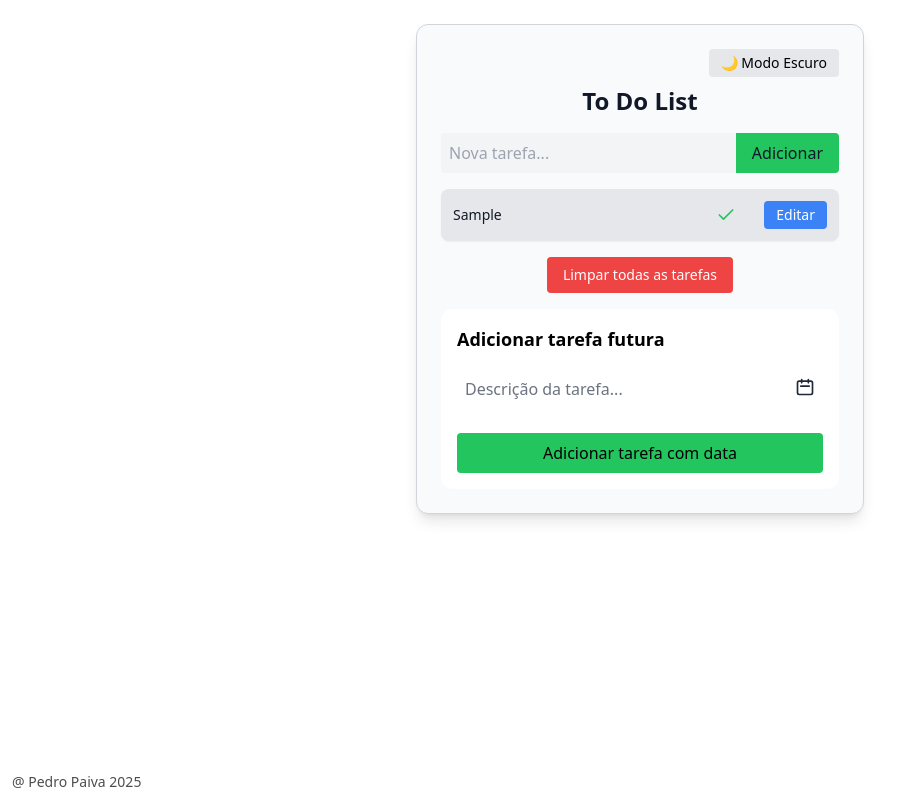
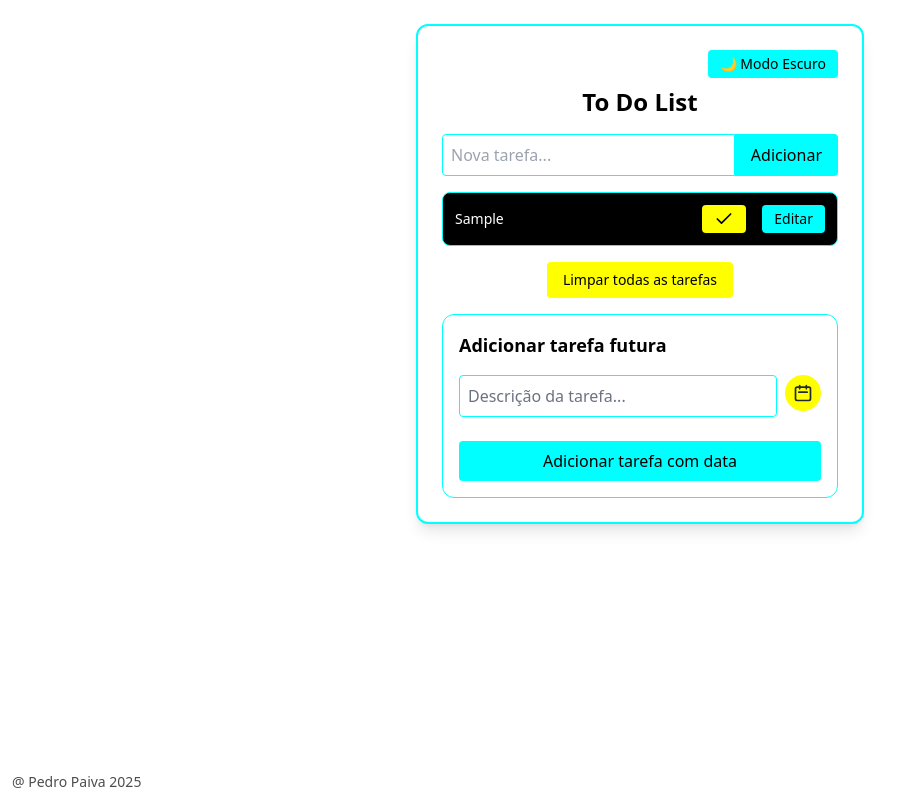
Before and after one commit to pedropaivaf/To-Do-List, a React (Vite) app: page / in a window 1280 px wide. Both pictures are taken after typing "Sample" into the empty fields and a click on the button "Adicionar". Shown: the whole page, without its empty margins (0-915 px from the left). Built offline with nearby package versions, Linux system fonts and the light colour scheme.

Commit message:
Apply neon color palette

```diff
--- a/src/App.jsx
+++ b/src/App.jsx
@@ -2,7 +2,7 @@ import TodoApp from './components/TodoApp'
 
 function App() {
   return (
-    <div className="bg-white text-black dark:bg-gray-900 dark:text-white">
+    <div className="bg-white text-black dark:bg-black dark:text-white">
       <TodoApp />
     </div>
   )
--- a/src/components/CalendarCard.jsx
+++ b/src/components/CalendarCard.jsx
@@ -15,13 +15,13 @@ const CalendarCard = ({ addFutureTask }) => {
     };
 
     return (
-        <div className="bg-white dark:bg-gray-800 p-4 rounded-xl mt-4 text-black dark:text-white">
+        <div className="bg-white dark:bg-black p-4 rounded-xl mt-4 text-black dark:text-white border border-neon-blue">
             <h2 className="text-lg font-bold mb-4">Adicionar tarefa futura</h2>
 
             <div className="flex gap-2 mb-4">
                 <input
                     type="text"
-                    className="w-full mb-2 p-2 rounded bg-white dark:bg-gray-700 text-black dark:text-white placeholder-gray-500 dark:placeholder-gray-400"
+                    className="w-full mb-2 p-2 rounded bg-white dark:bg-black text-black dark:text-white border border-neon-blue placeholder-gray-500 dark:placeholder-gray-400"
                     placeholder="Descrição da tarefa..."
                     value={taskText}
                     onChange={(e) => setTaskText(e.target.value)}
@@ -32,7 +32,7 @@ const CalendarCard = ({ addFutureTask }) => {
                     onChange={(date) => setSelectedDate(date)}
                     customInput={
                         <button
-                            className="bg-white p-2 rounded-full hover:scale-105 transition flex items-center justify-center"
+                            className="bg-neon-yellow p-2 rounded-full hover:scale-105 transition flex items-center justify-center text-black"
                             title="Selecionar data e hora"
                         >
                             <svg xmlns="http://www.w3.org/2000/svg" className="h-5 w-5 text-gray-800" fill="none"
@@ -52,7 +52,7 @@ const CalendarCard = ({ addFutureTask }) => {
 
             <button
                 onClick={handleAddTask}
-                className="bg-green-500 hover:bg-green-600 w-full p-2 rounded"
+                className="bg-neon-blue text-black hover:bg-neon-blue/80 w-full p-2 rounded"
             >
                 Adicionar tarefa com data
             </button>
--- a/src/components/TodoApp.jsx
+++ b/src/components/TodoApp.jsx
@@ -1,5 +1,5 @@
 import { useEffect, useState } from "react";
-import { motion, AnimatePresence } from "framer-motion";
+import { motion as Motion, AnimatePresence } from "framer-motion";
 import { Check } from "lucide-react";
 import CalendarCard from "./CalendarCard";
 
@@ -87,17 +87,17 @@ export default function TodoApp() {
     }
 
     return (
-        <div className="min-h-screen px-4 py-6 bg-white text-gray-900 dark:bg-gray-900 dark:text-white">
-            <motion.div
+        <div className="min-h-screen px-4 py-6 bg-white text-black dark:bg-black dark:text-white">
+            <Motion.div
                 initial={{ opacity: 0, y: 20 }}
                 animate={{ opacity: 1, y: 0 }}
                 transition={{ duration: 0.5 }}
-                className="max-w-md mx-auto p-6 rounded-xl shadow-lg bg-gray-50 dark:bg-gray-800 border border-gray-300 dark:border-transparent"
+                className="max-w-md mx-auto p-6 rounded-xl shadow-lg bg-white dark:bg-black border-2 border-neon-blue"
             >
                 <div className="flex justify-end mb-2">
                     <button
                         onClick={() => setDarkMode(!darkMode)}
-                        className="text-sm px-3 py-1 rounded bg-gray-200 dark:bg-gray-700 text-black dark:text-white"
+                        className="text-sm px-3 py-1 rounded bg-neon-blue text-black"
                     >
                         {darkMode ? "☀️ Modo Claro" : "🌙 Modo Escuro"}
                     </button>
@@ -108,20 +108,20 @@ export default function TodoApp() {
                 <div className="flex mb-4">
                     <input
                         type="text"
-                        className="flex-1 p-2 rounded-l bg-gray-100 dark:bg-gray-700 text-black dark:text-white focus:outline-none"
+                        className="flex-1 p-2 rounded-l bg-white dark:bg-black text-black dark:text-white border border-neon-blue focus:outline-none"
                         placeholder="Nova tarefa..."
                         value={input}
                         onChange={(e) => setInput(e.target.value)}
                     />
 
-                    <motion.button
+                    <Motion.button
                         whileHover={{ scale: 1.05 }}
                         whileTap={{ scale: 0.95 }}
-                        className="bg-green-500 px-4 py-2 rounded-r hover:bg-green-600 transition"
+                        className="bg-neon-blue text-black px-4 py-2 rounded-r hover:bg-neon-blue/80 transition"
                         onClick={addTask}
                     >
                         Adicionar
-                    </motion.button>
+                    </Motion.button>
                 </div>
 
                 <h3 className="fixed bottom-2 left-3 text-black dark:text-white text-sm opacity-70 z-50">
@@ -131,30 +131,30 @@ export default function TodoApp() {
                 <ul className="space-y-2">
                     <AnimatePresence>
                         {tasks.map((task, index) => (
-                            <motion.li
+                            <Motion.li
                                 key={task.text + index}
                                 initial={{ opacity: 0, y: 10 }}
                                 animate={{ opacity: 1, y: 0 }}
                                 exit={{ opacity: 0, y: -10 }}
                                 transition={{ duration: 0.2 }}
-                                className="flex items-center justify-between bg-gray-200 dark:bg-gray-700 p-3 rounded-lg shadow-sm"
+                                className="flex items-center justify-between bg-black text-white p-3 rounded-lg border border-neon-blue"
                             >
                                 <span
-                                    className={`flex-1 text-sm ${task.done ? "line-through text-gray-400" : "text-gray-900 dark:text-white"}`}
+                                    className={`flex-1 text-sm ${task.done ? "line-through text-neon-yellow" : ""}`}
                                     onClick={() => toggleTask(index)}
                                 >
                                     {task.text}
                                 </span>
                                 <button
-                                    className="bg-dark-500 hover:bg-gray-600 text-white text-sm px-3 py-1 rounded transition"
+                                    className="bg-neon-yellow text-black text-sm px-3 py-1 rounded transition"
                                     onClick={() => removeTask(index)}
                                 >
-                                    <Check className="w-5 h-5 text-green-500" />
+                                    <Check className="w-5 h-5" />
                                 </button>
 
                                 <div className="flex gap-2 ml-4">
                                     <button
-                                        className="bg-blue-500 hover:bg-blue-600 text-white text-sm px-3 py-1 rounded transition"
+                                        className="bg-neon-blue text-black text-sm px-3 py-1 rounded transition"
                                         onClick={() => {
                                             const newText = prompt("Editar tarefa:", task.text);
                                             if (newText !== null && newText.trim() !== "") {
@@ -165,7 +165,7 @@ export default function TodoApp() {
                                         Editar
                                     </button>
                                 </div>
-                            </motion.li>
+                            </Motion.li>
                         ))}
                     </AnimatePresence>
                 </ul>
@@ -173,7 +173,7 @@ export default function TodoApp() {
                 <div className="flex justify-center mt-4">
                     <button
                         onClick={clearTasks}
-                        className="bg-red-500 hover:bg-red-600 text-white text-sm px-4 py-2 rounded transition"
+                        className="bg-neon-yellow text-black text-sm px-4 py-2 rounded transition"
                     >
                         Limpar todas as tarefas
                     </button>
@@ -182,38 +182,38 @@ export default function TodoApp() {
                 <CalendarCard addFutureTask={addFutureTask} />
 
                 {futureTasks.length > 0 && (
-                    <div className="mt-6 bg-white dark:bg-gray-700 p-4 rounded-xl text-black dark:text-white">
+                    <div className="mt-6 bg-white dark:bg-black p-4 rounded-xl text-black dark:text-white border border-neon-blue">
                         <div className="flex justify-between items-center mb-3">
-                            <h2 className="text-lg font-semibold text-gray-800 dark:text-white">Tarefas Futuras</h2>
+                            <h2 className="text-lg font-semibold text-black dark:text-white">Tarefas Futuras</h2>
                             <button
                                 onClick={clearFutureTasks}
-                                className="text-sm text-red-500 hover:underline"
+                                className="text-sm text-neon-yellow hover:underline"
                             >
                                 Limpar todas
                             </button>
                         </div>
                         <ul className="space-y-2">
                             {futureTasks.map((task, index) => (
-                                <li key={index} className="flex justify-between items-center p-2 bg-white dark:bg-gray-900 rounded shadow text-black dark:text-white">
+                                <li key={index} className="flex justify-between items-center p-2 bg-black text-white rounded border border-neon-blue">
                                     <span
-                                        className={`flex-1 cursor-pointer ${task.done ? "line-through text-gray-400" : ""}`}
+                                        className={`flex-1 cursor-pointer ${task.done ? "line-through text-neon-yellow" : ""}`}
                                         onClick={() => toggleFutureTask(index)}
                                     >
                                         {task.text}
                                     </span>
 
-                                    <div className="text-right text-sm text-gray-400 mr-4">
+                                    <div className="text-right text-sm text-neon-yellow mr-4">
                                         <div>
                                             {new Date(task.date).toLocaleString("pt-BR", { dateStyle: "short", timeStyle: "short" })}
                                         </div>
                                         {new Date(task.date) < new Date() && !task.done && (
-                                            <div className="text-red-400">⚠️ Vencida</div>
+                                            <div className="text-neon-yellow">⚠️ Vencida</div>
                                         )}
                                     </div>
 
                                     <div className="flex gap-2">
                                         <button
-                                            className="bg-blue-500 hover:bg-blue-600 text-white px-2 py-1 rounded text-xs"
+                                            className="bg-neon-blue text-black px-2 py-1 rounded text-xs"
                                             onClick={() => {
                                                 const newText = prompt("Editar tarefa:", task.text);
                                                 if (newText !== null && newText.trim() !== "") {
@@ -225,7 +225,7 @@ export default function TodoApp() {
                                         </button>
 
                                         <button
-                                            className="bg-red-500 hover:bg-red-600 text-white px-2 py-1 rounded text-xs"
+                                            className="bg-neon-yellow text-black px-2 py-1 rounded text-xs"
                                             onClick={() => removeFutureTask(index)}
                                         >
                                             Remover
@@ -236,7 +236,7 @@ export default function TodoApp() {
                         </ul>
                     </div>
                 )}
-            </motion.div>
+            </Motion.div>
         </div>
     );
 }
--- a/src/index.css
+++ b/src/index.css
@@ -12,9 +12,9 @@ body {
   min-height: 100vh;
   background-color: white;
   color: black;
-  @apply bg-white text-black dark:bg-gray-900 dark:text-white;
+  @apply bg-white text-black dark:bg-black dark:text-white;
 }
 
 a {
-  @apply text-blue-500 hover:underline;
+  @apply text-neon-blue hover:underline;
 }
--- a/tailwind.config.js
+++ b/tailwind.config.js
@@ -5,7 +5,12 @@ export default {
     "./src/**/*.{js,ts,jsx,tsx}",
   ],
   theme: {
-    extend: {},
+    extend: {
+      colors: {
+        'neon-blue': '#00ffff',
+        'neon-yellow': '#ffff00',
+      },
+    },
   },
   darkMode: 'class',
   plugins: [],
```
